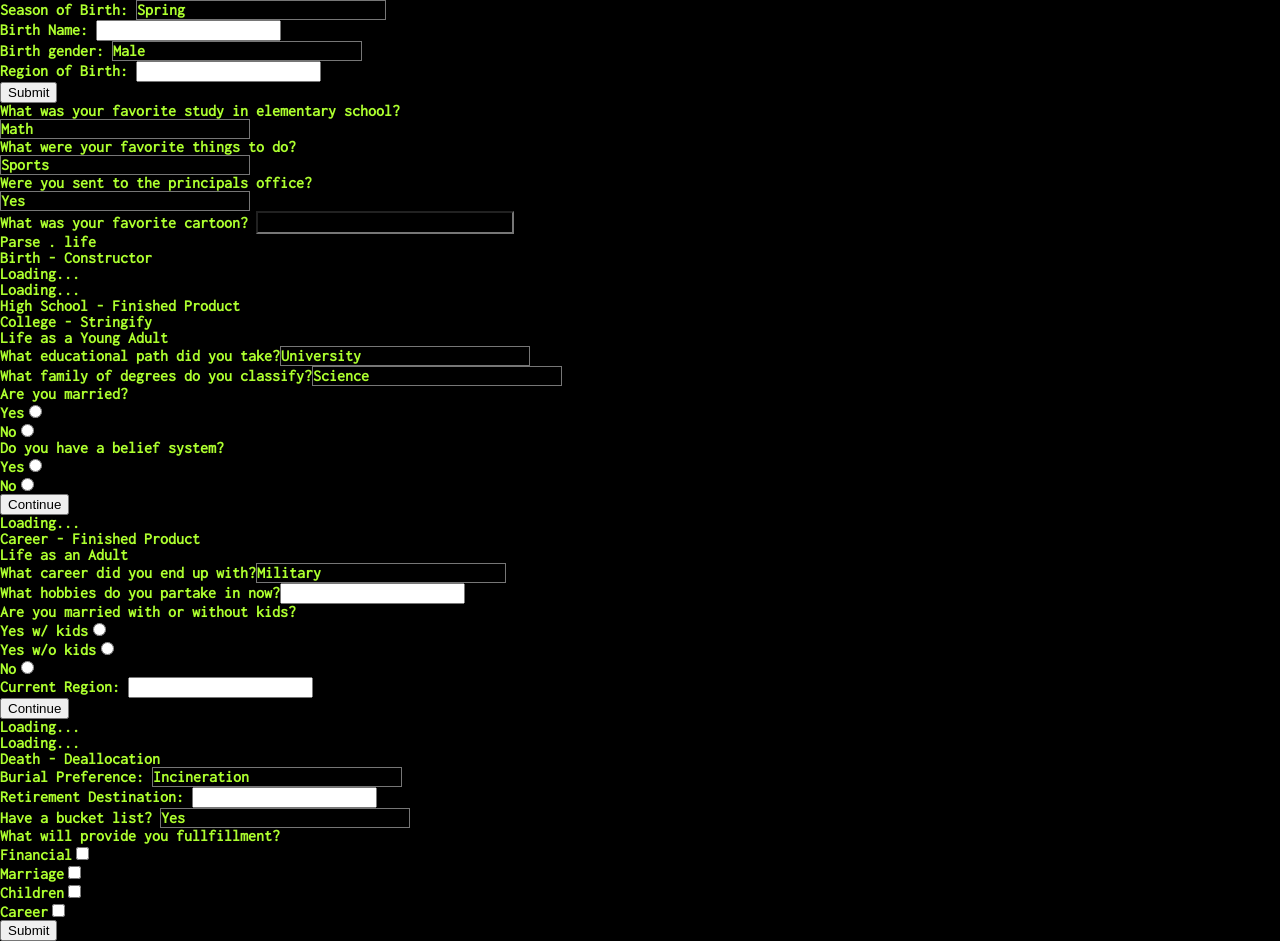
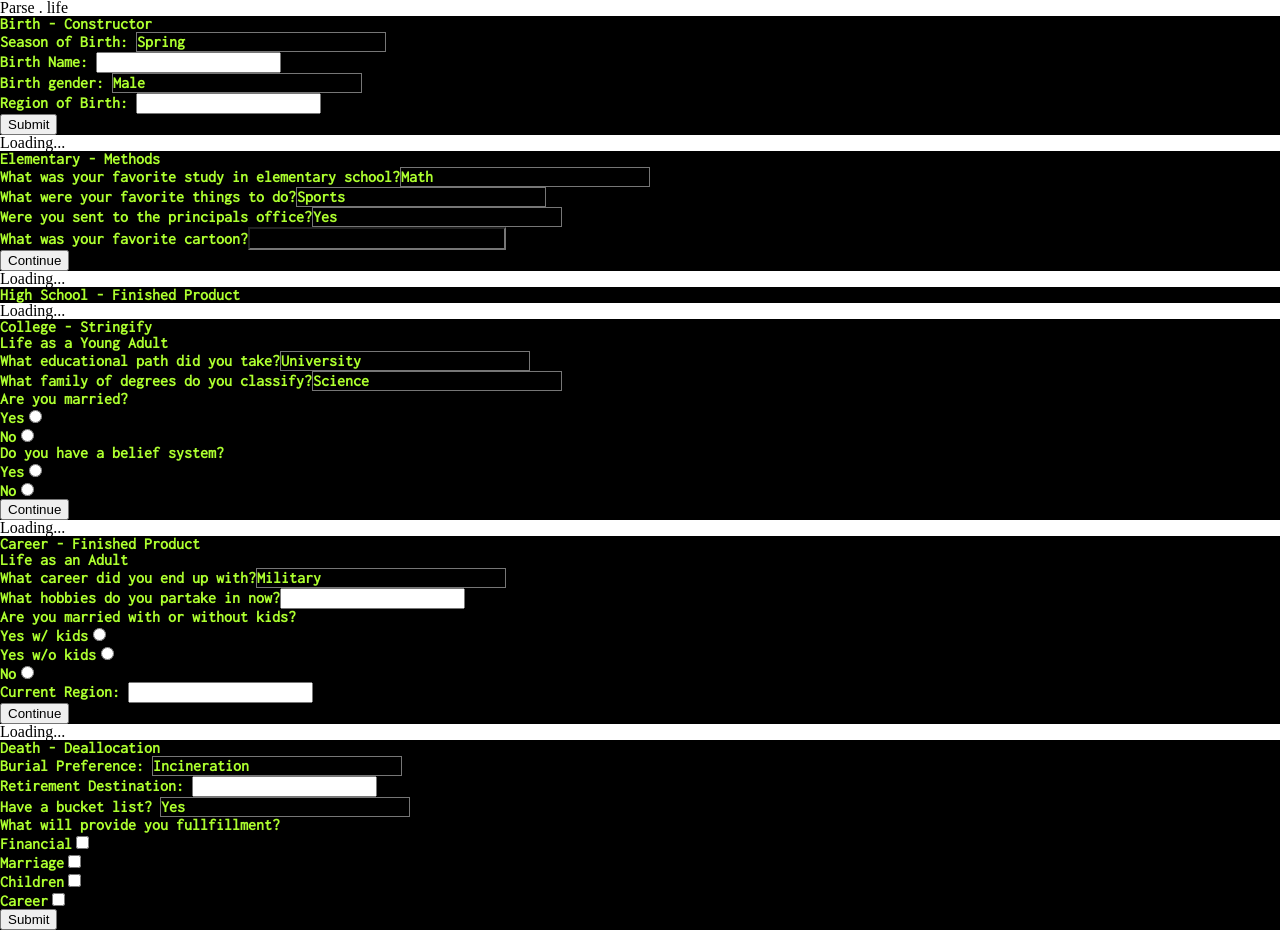
Before and after one commit to tcoots88/Parse-Life, a plain HTML site: page index.html in a window 1280 px wide. Drawn offline with Linux system fonts and the light colour scheme; a web font is replaced by a local one.

Commit message:
update form class and finished elem form

```diff
--- a/app/app.js
+++ b/app/app.js
@@ -1,81 +1,106 @@
 'use strict';
 
 
-var ElementaryFormDataArray = [];
+var elementaryFormDataArray = [];
 
 var createElementaryForm = function () {
   // DOM munipulation
-  var getElementary = document.getElementById(Elementary)
+  var getElementary = document.getElementById('elementary');
   var createForm = document.createElement('form');
-  Elementary.appendChild(createForm);
-  var fieldset = document.createElement('fieldset');
-  createForm.appendChild(fieldset);
+  createForm.id = 'methods';
+  getElementary.appendChild(createForm);
+  var elementaryFieldSet = document.createElement('fieldset');
+  createForm.appendChild(elementaryFieldSet);
   var legend = document.createElement('legend');
-  fieldset.appendChild(legend);
+  elementaryFieldSet.appendChild(legend);
 
   // Question One
   var questionOne = document.createElement('p');
-  fieldset.appendChild(questionOne);
-  questionOne.textContent = "What was your favorite study in elementary school?";
-  var questionOneDrop = document.createElement('select')
-  questionOneDrop.setAttribute('class', 'dropDowns')
-  fieldset.appendChild(questionOneDrop)
-  var subjects = ["Math", "literature", "Science", "Art"]
+  elementaryFieldSet.appendChild(questionOne);
+  questionOne.textContent = 'What was your favorite study in elementary school?';
+  var questionOneDrop = document.createElement('select');
+  questionOneDrop.setAttribute('class', 'dropDowns');
+  questionOneDrop.name = 'favoriteSubject';
+  questionOne.appendChild(questionOneDrop);
+  var subjects = ['Math', 'literature', 'Science', 'Art'];
   for (var subjectOptions = 0; subjectOptions < subjects.length; subjectOptions++) {
-    var options = document.createElement('option')
-    options.value = subjects[subjectOptions]
-    options.text = subjects[subjectOptions]
-    questionOneDrop.appendChild(options)
+    var options = document.createElement('option');
+    options.value = subjects[subjectOptions];
+    options.text = subjects[subjectOptions];
+    questionOneDrop.appendChild(options);
   }
 
   // Question Two
-  var questionTwo = document.createElement('p')
-  fieldset.appendChild(questionTwo)
-  questionTwo.textContent = "What were your favorite things to do?"
-  var questionTwoDrop = document.createElement('select')
-  fieldset.appendChild(questionTwoDrop)
-  var ThingsToDO = ["Sports", "Pick Your Nose", "Play Video Games", "Fight With Siblings", "Watch TV"]
+  var questionTwo = document.createElement('p');
+  elementaryFieldSet.appendChild(questionTwo);
+  questionTwo.textContent = 'What were your favorite things to do?';
+  var questionTwoDrop = document.createElement('select');
+  questionTwoDrop.name = 'hobbiesAsKid';
+  questionTwo.appendChild(questionTwoDrop);
+  var ThingsToDO = ['Sports', 'Pick Your Nose', 'Play Video Games', 'Fight With Siblings', 'Watch TV'];
   for (var ThingsToDOOptions = 0; ThingsToDOOptions < ThingsToDO.length; ThingsToDOOptions++) {
-    var elemOptions = document.createElement('option')
-    elemOptions.value = ThingsToDO[ThingsToDOOptions]
-    elemOptions.text = ThingsToDO[ThingsToDOOptions]
-    questionTwoDrop.appendChild(elemOptions)
+    var elemOptions = document.createElement('option');
+    elemOptions.value = ThingsToDO[ThingsToDOOptions];
+    elemOptions.text = ThingsToDO[ThingsToDOOptions];
+    questionTwoDrop.appendChild(elemOptions);
   }
   // Question Three
   var questionThree = document.createElement('p');
-  fieldset.appendChild(questionThree);
-  questionThree.textContent = "Were you sent to the principals office?"
-  var questionThreeDrop = document.createElement('select')
-  fieldset.appendChild(questionThreeDrop)
-  var questionThreeChoices = ["Yes", "No"]
+  elementaryFieldSet.appendChild(questionThree);
+  questionThree.textContent = 'Were you sent to the principals office?';
+  var questionThreeDrop = document.createElement('select');
+  questionThreeDrop.name = 'troubled';
+  questionThree.appendChild(questionThreeDrop);
+  var questionThreeChoices = ['Yes', 'No'];
   for (var i = 0; i < questionThreeChoices.length; i++) {
-    var questionThreeOptions = document.createElement('option')
-    questionThreeOptions.value = questionThreeChoices[i]
-    questionThreeOptions.text = questionThreeChoices[i]
-    questionThreeDrop.appendChild(questionThreeOptions)
+    var questionThreeOptions = document.createElement('option');
+    questionThreeOptions.value = questionThreeChoices[i];
+    questionThreeOptions.text = questionThreeChoices[i];
+    questionThreeDrop.appendChild(questionThreeOptions);
   }
 
   // Question Four
   var questionFour = document.createElement('p');
-  questionFour.textContent = 'What was your favorite cartoon? '
-  fieldset.appendChild(questionFour);
+  questionFour.textContent = 'What was your favorite cartoon?';
+  elementaryFieldSet.appendChild(questionFour);
   var questionFourField = document.createElement('input');
-  questionFourField.setAttribute('class', 'inputField')
+  questionFourField.setAttribute('class', 'inputField');
+  questionFourField.type = 'text';
+  questionFourField.name = 'cartoon';
   questionFour.appendChild(questionFourField);
-  questionFourField.type = 'text'
-  questionFourField.value = ''
+
+  formSubmission(elementaryFieldSet, 'elemetaryAnswers');
+};
+
+function submitHandlerElementary(event) {
+  event.preventDefault();
+  console.log('event.target.id :', event.target.id);
+  var nameArray = [event.target.favoriteSubject, event.target.hobbiesAsKid, event.target.troubled, event.target.cartoon];
+  for (var i = 0; i < nameArray.length; i++) {
+    var addArray = [];
+    if (nameArray[i].name === undefined) {
+      addArray.push(nameArray[i][1].name, nameArray[i].value);
+      console.log('addArraytop :', addArray);
+    } else {
+      addArray.push(nameArray[i].name, nameArray[i].value);
+      console.log('addArraybot :', addArray);
+    }
+    elementaryFormDataArray.push(addArray);
+
+  }
+  event.target.reset();
+}
+
+createElementaryForm();
+var elementaryForm = document.getElementById('elementary');
+elementaryForm.addEventListener('submit', submitHandlerElementary);
 
 
-}
 
-
-createElementaryForm();
-
-
-var createSplashPage = function () {
-  var getSplash = document.getElementById(splash)
-  var dataAlert = alert('Warning: This page asks you for information about yourself. The information will be used to create a personalized lesson about Javascript demonstrated by your life choices. The information will be stored on your device, in its local file system. Once you complete the entire lesson all information will be deleted. By selecting "ok" you agree to continue.  ')
-}
+// var createSplashPage = function () {
+//   var getSplash = document.getElementById('splash');
+//   var dataAlert = alert('Warning: This page asks you for information about yourself. The information will be used to create a personalized lesson about Javascript demonstrated by your life choices. The information will be stored on your device, in its local file system. Once you complete the entire lesson all information will be deleted. By selecting "ok" you agree to continue.  ');
+// };
 
 // createSplashPage();
 
--- a/index.html
+++ b/index.html
@@ -14,29 +14,8 @@
 
   </header>
   <main>
-
+    <!-- Splash Page -->
     <div id="splash">
-
-    </div>
-    <div id='birth' class="form">
-
-    </div>
-    <div id="Elementary" class="form">
-    </div>
-    <div id="" class="form">
-      <h2></h2>
-    </div>
-    <div id="" class="form">
-      <h2></h2>
-    </div>
-    <div id="birth" class="form">
-      <h2></h2>
-    </div>
-    <div id='death' class="form">
-
-
-    <!-- Splash Page -->
-    <div>
       <p class="text" id="Press">
         Parse
         <!--This comment is required to remove whitespace created by inline-block elements.
@@ -49,7 +28,7 @@
       </p>
     </div>
     <!-- First Function: Birth -->
-    <div id='birth'>
+    <div id='birth' class="form">
       <!-- Mattäus -->
       <h2>Birth - Constructor</h2>
     </div>
@@ -62,8 +41,8 @@
       Loading<span class="one">.</span><span class="two">.</span><span class="three">.</span>
     </div>
     <!-- Second Function: Elementary School -->
-    <div>
-      <h2></h2>
+    <div id="elementary" class="form">
+      <h2>Elementary - Methods</h2>
     </div>
     <!-- Explanation of Second Function -->
     <div>
@@ -74,21 +53,21 @@
       Loading<span class="one">.</span><span class="two">.</span><span class="three">.</span>
     </div>
     <!-- Third Function: High School -->
-    <div id='hs'>
+    <div id='hs' class="form">
       <!-- Travis -->
       <h2>High School - Finished Product</h2>
     </div>
     <!-- Explanation of Third Function -->
-    <div id='college'><!-- Phong -->
-      <h2>College - Stringify</h2>
+    <div>
+      <h2></h2>
     </div>
     <!-- "Loading Page" -->
     <div class="loading">
       Loading<span class="one">.</span><span class="two">.</span><span class="three">.</span>
     </div>
     <!-- Fourth Function: College -->
-    <div id='career'><!-- Phong -->
-      <h2>Career - Finished Product</h2>
+    <div id='college' class="form"><!-- Phong -->
+      <h2>College - Stringify</h2>
     </div>
     <!-- Explanation of Fourth Function -->
     <div>
@@ -99,8 +78,8 @@
       Loading<span class="one">.</span><span class="two">.</span><span class="three">.</span>
     </div>
     <!-- Fifth Function: Job/Career -->
-    <div>
-      <h2></h2>
+    <div id='career' class="form"><!-- Phong -->
+      <h2>Career - Finished Product</h2>
     </div>
     <!-- Explanation of Fifth Function -->
     <div>
@@ -111,7 +90,7 @@
       Loading<span class="one">.</span><span class="two">.</span><span class="three">.</span>
     </div>
     <!-- Sixth Function: Death -->
-    <div id='death'>
+    <div id='death' class="form">
       <!-- Mattäus -->
       <h2>Death - Deallocation</h2>
 
```
